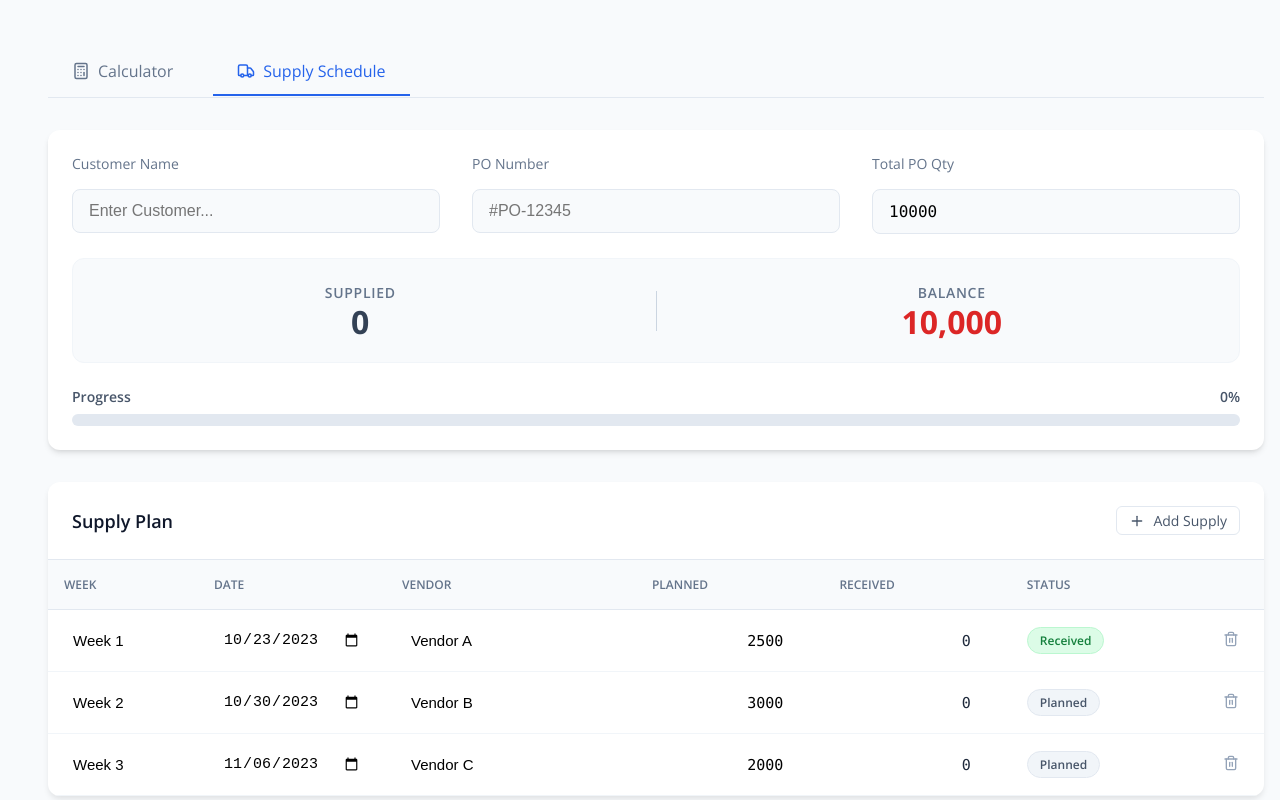
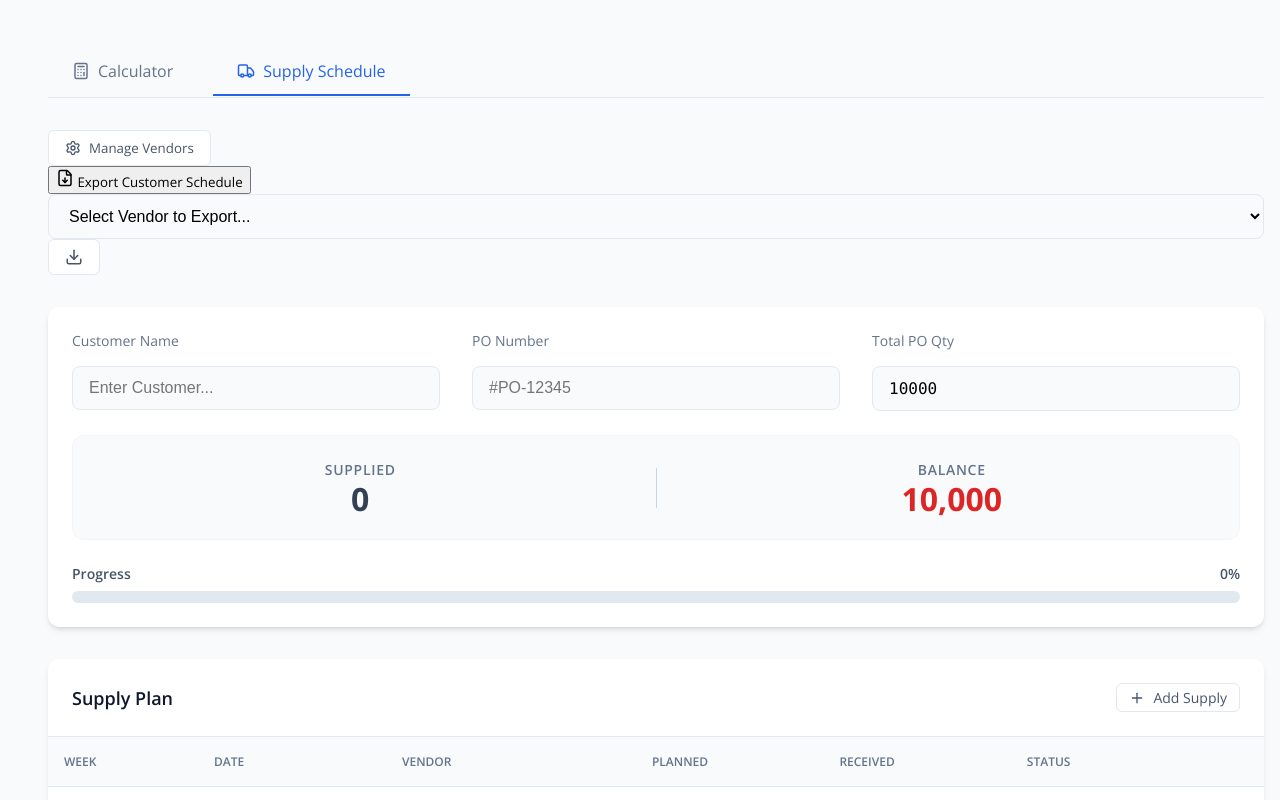
Before and after one commit to Nikhar5504/leocalc, a React (Vite) app: page / in a window 1280 px wide. Both pictures are taken after a click on the button "Supply Schedule". Shown: the top 800 px of the page. Built offline with nearby package versions, Linux system fonts and the light colour scheme.

Commit message:
new tab changes

```diff
--- a/package.json
+++ b/package.json
@@ -13,6 +13,8 @@
     "@react-three/drei": "^10.7.7",
     "@react-three/fiber": "^9.4.2",
     "@supabase/supabase-js": "^2.89.0",
+    "jspdf": "^4.0.0",
+    "jspdf-autotable": "^5.0.7",
     "lucide-react": "^0.562.0",
     "react": "^19.2.0",
     "react-dom": "^19.2.0",
--- a/src/components/SupplySchedule.jsx
+++ b/src/components/SupplySchedule.jsx
@@ -1,19 +1,27 @@
-import React, { useState, useMemo, useEffect } from 'react';
-import { Plus, Trash2, AlertCircle, CheckCircle2, Clock } from 'lucide-react';
+import React, { useState, useMemo } from 'react';
+import { Plus, Trash2, FileDown, Settings, X, Download } from 'lucide-react';
+import jsPDF from 'jspdf';
+import autoTable from 'jspdf-autotable';
 
 export default function SupplySchedule() {
     // --- State ---
     const [poDetails, setPoDetails] = useState({
         customerName: '',
         poNumber: '',
-        totalQty: 10000, // Default text from example
+        totalQty: 10000,
     });
+
+    const [vendors, setVendors] = useState(['Vendor A', 'Vendor B', 'Vendor C']);
+    const [showVendorModal, setShowVendorModal] = useState(false);
+    const [newVendorName, setNewVendorName] = useState('');
 
     const [supplies, setSupplies] = useState([
         { id: 1, week: 'Week 1', vendor: 'Vendor A', plannedQty: 2500, receivedQty: 0, date: '2023-10-23', status: 'Received' },
         { id: 2, week: 'Week 2', vendor: 'Vendor B', plannedQty: 3000, receivedQty: 0, date: '2023-10-30', status: 'Planned' },
         { id: 3, week: 'Week 3', vendor: 'Vendor C', plannedQty: 2000, receivedQty: 0, date: '2023-11-06', status: 'Planned' },
     ]);
+
+    const [selectedVendorForExport, setSelectedVendorForExport] = useState('');
 
     // --- Derived State (Calculations) ---
     const totalSupplied = useMemo(() => {
@@ -35,7 +43,6 @@ export default function SupplySchedule() {
 
             const updated = { ...item, [field]: value };
 
-            // Auto-update status logic (simple heuristic)
             if (field === 'receivedQty') {
                 if (Number(value) > 0 && Number(value) >= item.plannedQty) updated.status = 'Received';
                 else if (Number(value) > 0) updated.status = 'Partial';
@@ -51,7 +58,7 @@ export default function SupplySchedule() {
         setSupplies([...supplies, {
             id: newId,
             week: `Week ${supplies.length + 1}`,
-            vendor: '',
+            vendor: vendors[0] || '',
             plannedQty: 0,
             receivedQty: 0,
             date: '',
@@ -62,6 +69,98 @@ export default function SupplySchedule() {
     const deleteSupplyRow = (id) => {
         setSupplies(prev => prev.filter(s => s.id !== id));
     };
+
+    // --- Vendor Management ---
+    const addVendor = () => {
+        if (newVendorName.trim() && !vendors.includes(newVendorName.trim())) {
+            setVendors([...vendors, newVendorName.trim()]);
+            setNewVendorName('');
+        }
+    };
+
+    const removeVendor = (vendor) => {
+        setVendors(vendors.filter(v => v !== vendor));
+    };
+
+    // --- PDF Export Logic ---
+
+    // 1. Customer Export (Hides Vendors, Shows "Leopack")
+    const exportCustomerPDF = () => {
+        const doc = new jsPDF();
+
+        // Header
+        doc.setFontSize(20);
+        doc.setTextColor(37, 99, 235); // Primary Blue
+        doc.text("Supply Schedule", 14, 20);
+
+        doc.setFontSize(10);
+        doc.setTextColor(100);
+        doc.text(`Customer: ${poDetails.customerName}`, 14, 30);
+        doc.text(`PO Number: ${poDetails.poNumber}`, 14, 35);
+        doc.text(`Total Qty: ${poDetails.totalQty.toLocaleString()}`, 14, 40);
+
+        // Table
+        const tableData = supplies.map(row => [
+            row.week,
+            row.date,
+            "Leopack", // STATIC Supplier Name
+            Number(row.plannedQty).toLocaleString(),
+            row.status
+        ]);
+
+        autoTable(doc, {
+            startY: 50,
+            head: [['Week', 'Date', 'Supplier', 'Planned Qty', 'Status']],
+            body: tableData,
+            theme: 'grid',
+            headStyles: { fillColor: [37, 99, 235] }, // Blue Header
+            styles: { fontSize: 10 },
+        });
+
+        // Footer
+        const finalY = doc.lastAutoTable.finalY + 10;
+        doc.setFontSize(10);
+        doc.setTextColor(100);
+        doc.text("Generated by Leopack Supply System", 14, finalY);
+
+        doc.save(`Supply_Schedule_${poDetails.customerName || 'Customer'}.pdf`);
+    };
+
+    // 2. Vendor Export (Specific Vendor Only)
+    const exportVendorPDF = () => {
+        if (!selectedVendorForExport) return;
+
+        const vendorSupplies = supplies.filter(s => s.vendor === selectedVendorForExport);
+        const doc = new jsPDF();
+
+        // Header
+        doc.setFontSize(20);
+        doc.setTextColor(30);
+        doc.text("Purchase Order Schedule", 14, 20);
+
+        doc.setFontSize(12);
+        doc.setTextColor(50);
+        doc.text(`Vendor: ${selectedVendorForExport}`, 14, 30);
+
+        // Table
+        const tableData = vendorSupplies.map(row => [
+            row.week,
+            row.date,
+            "Jumbo Bags", // Generic Item Name
+            Number(row.plannedQty).toLocaleString(),
+        ]);
+
+        autoTable(doc, {
+            startY: 40,
+            head: [['Week', 'Supply Date', 'Item', 'Quantity']],
+            body: tableData,
+            theme: 'striped',
+            headStyles: { fillColor: [71, 85, 105] }, // Slate Header
+        });
+
+        doc.save(`PO_Schedule_${selectedVendorForExport}.pdf`);
+    };
+
 
     // --- Color Logic ---
     const getBalanceColor = () => {
@@ -81,6 +180,49 @@ export default function SupplySchedule() {
 
     return (
         <div className="supply-container fade-in">
+
+            {/* Top Actions: Manage Vendors & Exports */}
+            <div className="flex justify-between items-center bg-white p-4 rounded-lg border border-slate-200 shadow-sm mobile-flex-col">
+                <button
+                    onClick={() => setShowVendorModal(true)}
+                    className="btn-secondary"
+                >
+                    <Settings size={16} /> Manage Vendors
+                </button>
+
+                <div className="flex gap-4 items-center mobile-flex-col w-full-mobile">
+                    {/* Customer Export */}
+                    <button
+                        onClick={exportCustomerPDF}
+                        className="btn-primary flex items-center gap-2 bg-blue-600 text-white px-4 py-2 rounded-md hover:bg-blue-700 transition-colors w-full-mobile justify-center"
+                    >
+                        <FileDown size={18} /> Export Customer Schedule
+                    </button>
+
+                    <div className="h-6 w-px bg-slate-300 hidden-mobile"></div>
+
+                    {/* Vendor Export */}
+                    <div className="flex gap-2 items-center w-full-mobile">
+                        <select
+                            value={selectedVendorForExport}
+                            onChange={(e) => setSelectedVendorForExport(e.target.value)}
+                            className="glass-input py-2 text-sm w-full-mobile"
+                        >
+                            <option value="">Select Vendor to Export...</option>
+                            {vendors.map(v => <option key={v} value={v}>{v}</option>)}
+                        </select>
+                        <button
+                            onClick={exportVendorPDF}
+                            disabled={!selectedVendorForExport}
+                            className="btn-secondary whitespace-nowrap disabled:opacity-50 disabled:cursor-not-allowed w-full-mobile justify-center"
+                            title="Export Vendor PO PDF"
+                        >
+                            <Download size={18} />
+                        </button>
+                    </div>
+                </div>
+            </div>
+
             {/* --- 1. PO Summary Section --- */}
             <div className="po-summary-card">
                 <div className="po-grid">
@@ -187,13 +329,17 @@ export default function SupplySchedule() {
                                         />
                                     </td>
                                     <td>
-                                        <input
-                                            type="text"
+                                        {/* VENDOR DROPDOWN */}
+                                        <select
                                             value={row.vendor}
                                             onChange={(e) => updateSupply(row.id, 'vendor', e.target.value)}
-                                            placeholder="Vendor Name"
                                             className="table-input"
-                                        />
+                                        >
+                                            <option value="" disabled>Select Vendor</option>
+                                            {vendors.map(v => (
+                                                <option key={v} value={v}>{v}</option>
+                                            ))}
+                                        </select>
                                     </td>
                                     <td className="text-right">
                                         <input
@@ -239,6 +385,57 @@ export default function SupplySchedule() {
                     )}
                 </div>
             </div>
+
+            {/* --- Vendor Management Modal --- */}
+            {showVendorModal && (
+                <div className="fixed inset-0 bg-black/50 flex items-center justify-center z-50 p-4">
+                    <div className="bg-white rounded-lg p-6 w-full max-w-md shadow-xl animate-in fade-in zoom-in-95 duration-200">
+                        <div className="flex justify-between items-center mb-4">
+                            <h3 className="text-lg font-bold text-slate-800">Manage Vendors</h3>
+                            <button
+                                onClick={() => setShowVendorModal(false)}
+                                className="text-slate-400 hover:text-slate-600"
+                            >
+                                <X size={20} />
+                            </button>
+                        </div>
+
+                        <div className="flex gap-2 mb-4">
+                            <input
+                                type="text"
+                                value={newVendorName}
+                                onChange={(e) => setNewVendorName(e.target.value)}
+                                placeholder="New Vendor Name"
+                                className="glass-input flex-1"
+                                onKeyDown={(e) => e.key === 'Enter' && addVendor()}
+                            />
+                            <button
+                                onClick={addVendor}
+                                className="bg-slate-800 text-white px-4 rounded-md font-medium hover:bg-slate-700 transition-colors"
+                            >
+                                Add
+                            </button>
+                        </div>
+
+                        <div className="space-y-2 max-h-60 overflow-y-auto pr-2">
+                            {vendors.map(vendor => (
+                                <div key={vendor} className="flex justify-between items-center bg-slate-50 p-3 rounded-md border border-slate-100">
+                                    <span className="font-medium text-slate-700">{vendor}</span>
+                                    <button
+                                        onClick={() => removeVendor(vendor)}
+                                        className="text-slate-400 hover:text-red-500 transition-colors"
+                                    >
+                                        <Trash2 size={16} />
+                                    </button>
+                                </div>
+                            ))}
+                            {vendors.length === 0 && (
+                                <p className="text-center text-slate-400 italic text-sm">No vendors added.</p>
+                            )}
+                        </div>
+                    </div>
+                </div>
+            )}
         </div>
     );
 }
--- a/src/index.css
+++ b/src/index.css
@@ -272,10 +272,58 @@ label {
     border-bottom: 1px solid #e2e8f0;
   }
 
+  /* ... existing mobile styles ... */
   .card:first-child {
     border-top: none;
   }
+
+  /* Mobile Helpers */
+  .mobile-flex-col {
+    flex-direction: column !important;
+    gap: 1rem !important;
+    align-items: stretch !important;
+  }
+
+  .w-full-mobile {
+    width: 100% !important;
+  }
+
+  .hidden-mobile {
+    display: none !important;
+  }
 }
+
+/* Modal Animations */
+@keyframes fadeIn {
+  from {
+    opacity: 0;
+  }
+
+  to {
+    opacity: 1;
+  }
+}
+
+@keyframes zoomIn {
+  from {
+    opacity: 0;
+    transform: scale(0.95);
+  }
+
+  to {
+    opacity: 1;
+    transform: scale(1);
+  }
+}
+
+.animate-in {
+  animation: fadeIn 0.2s ease-out;
+}
+
+.zoom-in-95 {
+  animation: zoomIn 0.2s ease-out;
+}
+
 
 /* --- Tab Navigation Overrides --- */
 .tab-nav {
@@ -319,8 +367,15 @@ label {
 }
 
 @keyframes fadeIn {
-  from { opacity: 0; transform: translateY(5px); }
-  to { opacity: 1; transform: translateY(0); }
+  from {
+    opacity: 0;
+    transform: translateY(5px);
+  }
+
+  to {
+    opacity: 1;
+    transform: translateY(0);
+  }
 }
 
 .po-summary-card {
@@ -476,7 +531,8 @@ label {
 .supply-table {
   width: 100%;
   border-collapse: collapse;
-  min-width: 600px; /* Ensure table doesn't collapse too much */
+  min-width: 600px;
+  /* Ensure table doesn't collapse too much */
 }
 
 .supply-table th {
@@ -603,23 +659,66 @@ label {
 }
 
 /* Utility Colors */
-.text-green-600 { color: #16a34a; }
-.text-amber-600 { color: #d97706; }
-.text-red-600 { color: #dc2626; }
-.text-slate-700 { color: #334155; }
+.text-green-600 {
+  color: #16a34a;
+}
 
-.bg-green-100 { background-color: #dcfce7; }
-.text-green-700 { color: #15803d; }
-.border-green-200 { border-color: #bbf7d0; }
+.text-amber-600 {
+  color: #d97706;
+}
 
-.bg-amber-100 { background-color: #fef3c7; }
-.text-amber-700 { color: #b45309; }
-.border-amber-200 { border-color: #fde68a; }
+.text-red-600 {
+  color: #dc2626;
+}
 
-.bg-blue-100 { background-color: #dbeafe; }
-.text-blue-700 { color: #1d4ed8; }
-.border-blue-200 { border-color: #bfdbfe; }
+.text-slate-700 {
+  color: #334155;
+}
 
-.bg-slate-100 { background-color: #f1f5f9; }
-.text-slate-600 { color: #475569; }
-.border-slate-200 { border-color: #e2e8f0; }
+.bg-green-100 {
+  background-color: #dcfce7;
+}
+
+.text-green-700 {
+  color: #15803d;
+}
+
+.border-green-200 {
+  border-color: #bbf7d0;
+}
+
+.bg-amber-100 {
+  background-color: #fef3c7;
+}
+
+.text-amber-700 {
+  color: #b45309;
+}
+
+.border-amber-200 {
+  border-color: #fde68a;
+}
+
+.bg-blue-100 {
+  background-color: #dbeafe;
+}
+
+.text-blue-700 {
+  color: #1d4ed8;
+}
+
+.border-blue-200 {
+  border-color: #bfdbfe;
+}
+
+.bg-slate-100 {
+  background-color: #f1f5f9;
+}
+
+.text-slate-600 {
+  color: #475569;
+}
+
+.border-slate-200 {
+  border-color: #e2e8f0;
+}
```
Also changed, not shown: 1 other file (tests, documents, lock files or other folders).
